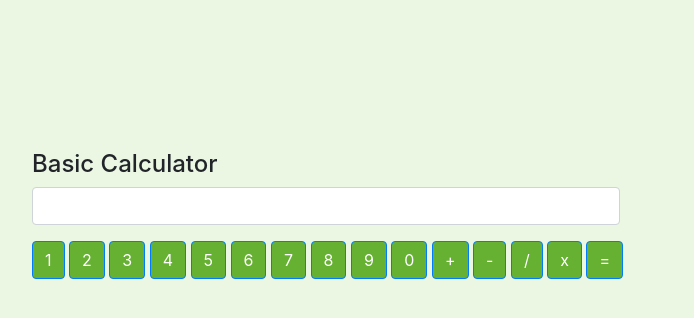
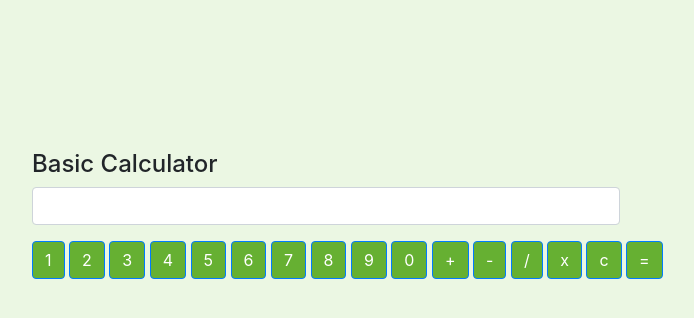
Before and after one commit to HarrietKiyai/calculator, a plain HTML site: page index.html in a window 1280 px wide. Shown: the whole page, without its empty margins (188-882 px from the left). Drawn offline with nearby package versions, Linux system fonts and the light colour scheme.

Commit message:
updated html and javascript

```diff
--- a/index.html
+++ b/index.html
@@ -35,7 +35,7 @@
         <div type="button" class="btn btn-primary" id="-" onclick="num(id)">-</div>
         <div type="button" class="btn btn-primary" id="/" onclick="num(id)">/</div>
         <div type="button" class="btn btn-primary" id="x" onclick="num(id)">x</div>
-        <!--<div type="button" class="btn btn-primary" onclick="clearBtn()">c</div>-->
+        <div type="button" class="btn btn-primary" onclick="clearBtn()">c</div>
         <div type="button" class="btn btn-primary" id="calculate" onclick="sumAns()">=</div>
 
 
--- a/mycalc.js
+++ b/mycalc.js
@@ -12,4 +12,10 @@ function sumAns() {
   var ans = (document.getElementById("total").value = eval(calc));
   console.log(ans);
 }
-//comment
+
+function clearBtn() {
+  var clear = document.getElementById("total");
+  if (clear) {
+    clear.value = "";
+  }
+}
```
